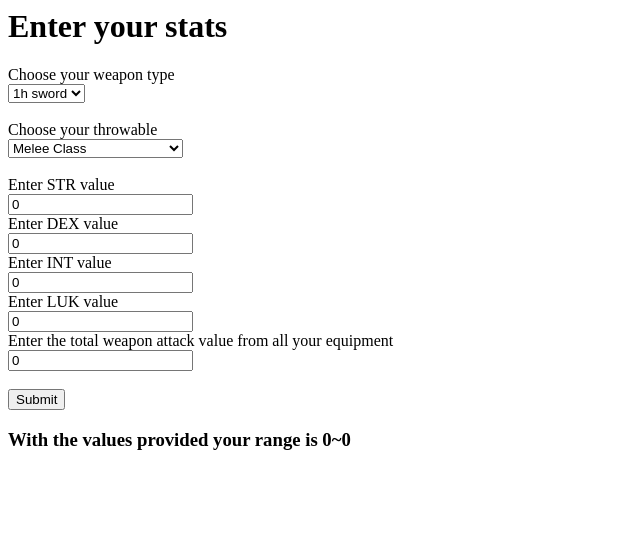
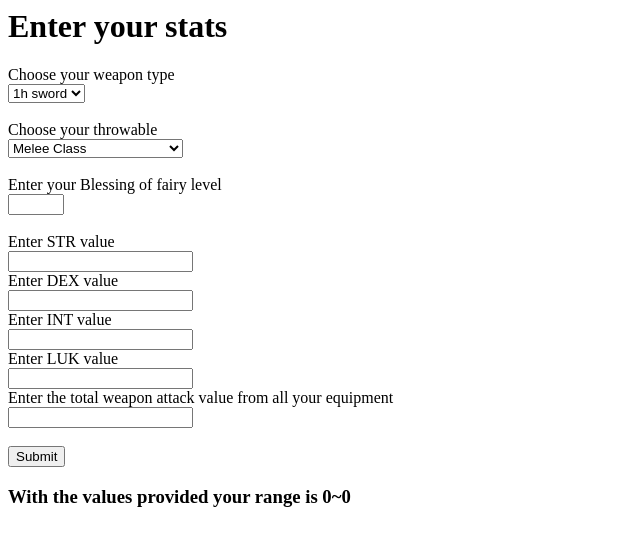
Before and after one commit to Nayuken/MSPS-stat-calculator, a Flask app: page / in a window 1280 px wide. Shown: the top 546 px of the page, without its empty margins (0-640 px from the left). Run offline with Flask 3, Linux system fonts and the light colour scheme.

Commit message:
Added new option to allow user to include their bof level without having to calculate it in their total attack. Also cleaned up so redundant/old code

```diff
--- a/app.py
+++ b/app.py
@@ -17,10 +17,11 @@ def index():
         web_wpattk = int(request.form.get("wp_attk"))
         web_wptype = str(request.form.get("weapon_type"))
         web_throwable = str(request.form.get("throwable"))
+        web_bof = int(request.form.get("bof"))
 
         castella = weaponformulas.Weaponformula(web_str, web_dex, web_int,
                                                 web_luk, web_wpattk,
-                                                web_wptype,web_throwable)
+                                                web_wptype,web_throwable, web_bof)
         range = {"Range": castella.weapon_calc()}
     calculation = json.dumps(range)
     return render_template('index.html', calculation=calculation)
--- a/templates/index.html
+++ b/templates/index.html
@@ -7,13 +7,6 @@
 <h1>Enter your stats</h1>
 <form id="calcForm" action="{{url_for('index')}}" method="post" >
 
-    <!-- WIP
-    <p>Are you a ranged class?</p>
-    <input type="radio" id="yes" name="throwable" value ="yes">
-    <label for="yes">Yes</label><br>
-    <input type="radio" id="no" name="throwable" value ="no">
-    <label for="no">no</label><br><br>
-    -->
     <label for="weapon_type">Choose your weapon type</label><br>
     <select name="weapon_type" id="weapon_type">
         <option value="1h sword">1h sword</option>
@@ -32,7 +25,7 @@
         <option value="gun">gun</option>
     </select><br><br>
 
-        <label for="throwable">Choose your throwable</label><br>
+    <label for="throwable">Choose your throwable</label><br>
     <select name="throwable" id="throwable">
         <option value="Melee Class">Melee Class</option>
         <option value="Crystal Ilbis">Crystal Ilbis</option>
@@ -55,20 +48,23 @@
         <option value="Titanium Arrow">Titanium Arrow</option>
     </select><br><br>
 
+    <label for="bof">Enter your Blessing of fairy level</label><br>
+    <input type="number" id="bof" name="bof" min="0" max="20" ><br><br>
+
     <label for="str">Enter STR value</label><br>
-    <input type="number" id="str" name="str" min="0" value="0"><br>
+    <input type="number" id="str" name="str" min="0" ><br>
 
     <label for="dex">Enter DEX value</label><br>
-    <input type="number" id="dex" name="dex" min="0" value="0"><br>
+    <input type="number" id="dex" name="dex" min="0" ><br>
 
     <label for="int">Enter INT value</label><br>
-    <input type="number" id="int" name="int" min="0" value="0"><br>
+    <input type="number" id="int" name="int" min="0" ><br>
 
     <label for="luk">Enter LUK value</label><br>
-    <input type="number" id="luk" name="luk" min="0" value="0"><br>
+    <input type="number" id="luk" name="luk" min="0" ><br>
 
     <label for="wp_attk">Enter the total weapon attack value from all your equipment</label><br>
-    <input type="number" id="wp_attk" name="wp_attk" min="0" value="0"><br><br>
+    <input type="number" id="wp_attk" name="wp_attk" min="0" ><br><br>
 
 
 
@@ -93,7 +89,7 @@
         }
     </script>
     <script>
-       // TODO write Functionality for throwable calculation
+       // TODO: saving fields via session
     </script>
 {% endblock %}
 </body>
```
Also changed, not shown: weaponformulas.py (+5 -11 lines).
